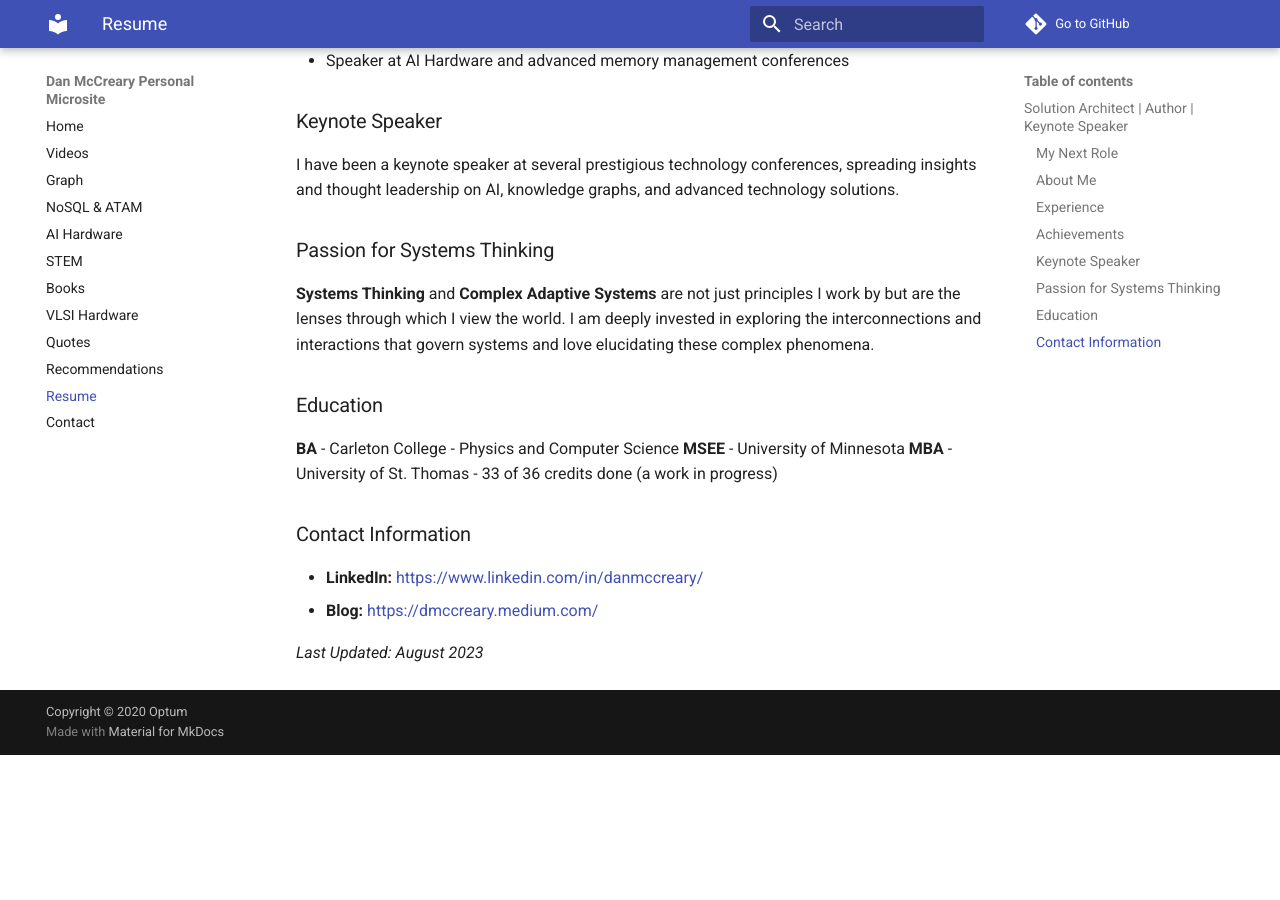
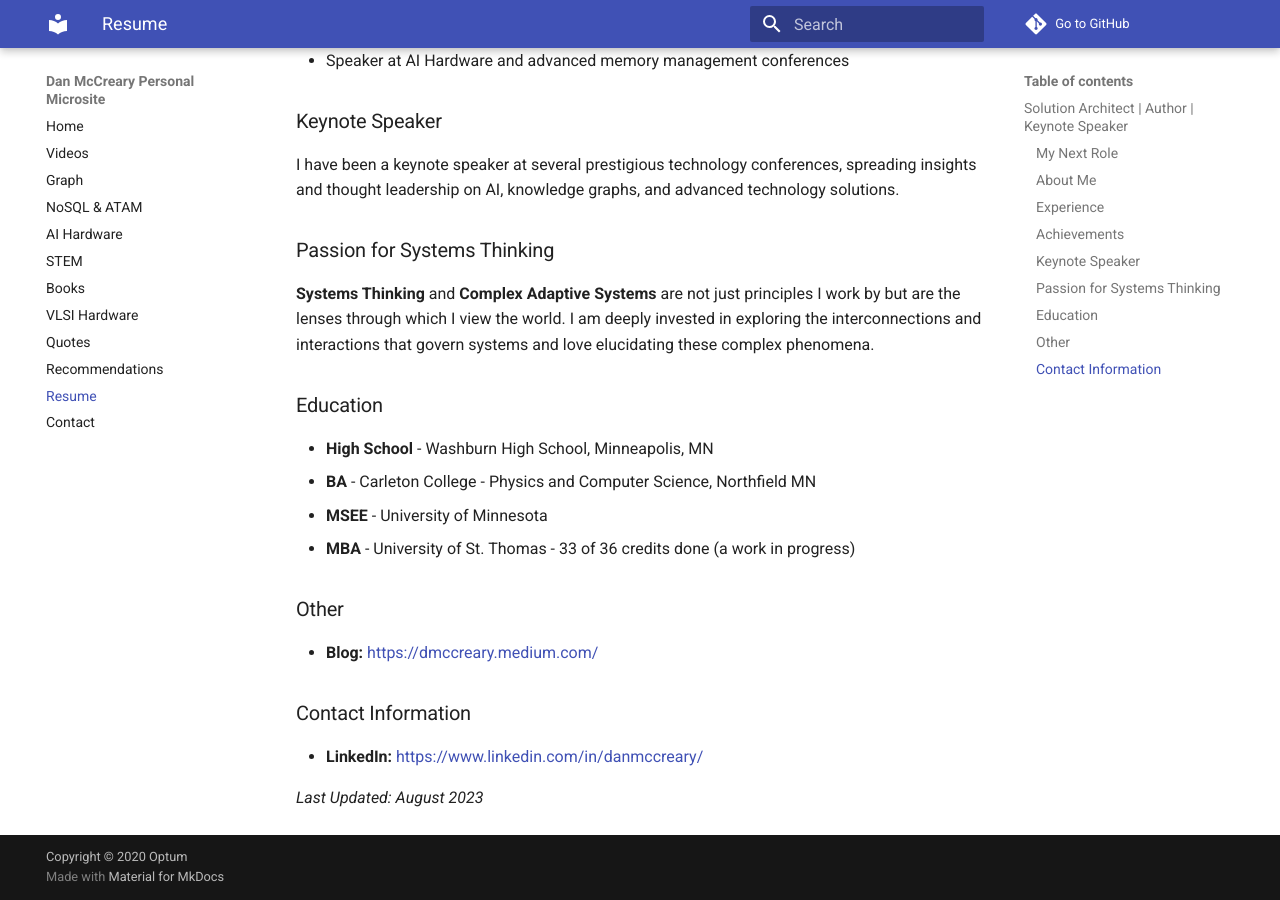
Before and after one commit to dmccreary/dmccreary, an MkDocs documentation site: the page built from docs/resume.md, in a window 1280 px wide and 900 px high, scrolled down 1248 px. Built offline with MkDocs 1.6.1 and Material for MkDocs 9.7.7, drawn with Linux system fonts in a browser that asks for light colours; comment, search, counter and statistics services are not loaded; before the commit the page ends 2003 px from its top, so only the background shows below that.

Commit message:
updating content

```diff
--- a/docs/resume.md
+++ b/docs/resume.md
@@ -41,12 +41,17 @@ I have been a keynote speaker at several prestigious technology conferences, spr
 
 ### Education
 
-**BA** - Carleton College - Physics and Computer Science
-**MSEE** - University of Minnesota
-**MBA** - University of St. Thomas - 33 of 36 credits done (a work in progress)
+* **High School** - Washburn High School, Minneapolis, MN
+* **BA** - Carleton College - Physics and Computer Science, Northfield MN
+* **MSEE** - University of Minnesota
+* **MBA** - University of St. Thomas - 33 of 36 credits done (a work in progress)
+
+### Other
+
+- **Blog:** [https://dmccreary.medium.com/](https://dmccreary.medium.com/)
 
 ### Contact Information
+
 - **LinkedIn:** [https://www.linkedin.com/in/danmccreary/](https://www.linkedin.com/in/danmccreary/)
-- **Blog:** [https://dmccreary.medium.com/](https://dmccreary.medium.com/)
 
 *Last Updated: August 2023*
```
Also changed, not shown: docs/recommendations.md (+2 -2 lines).
